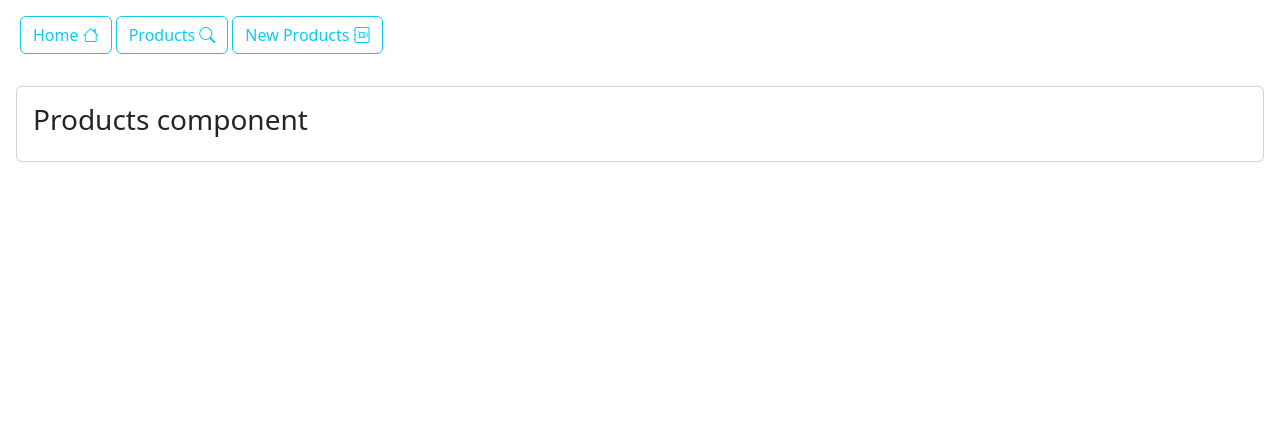
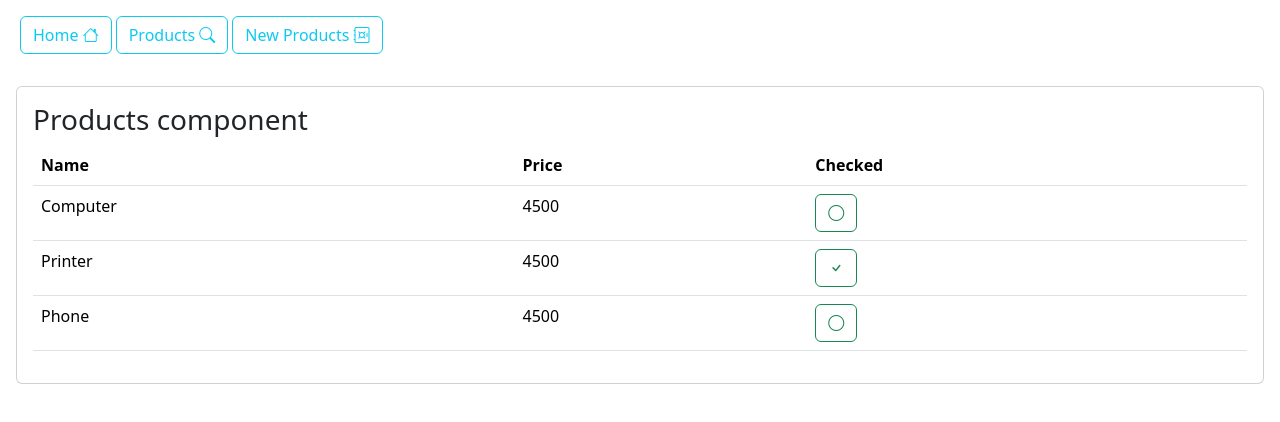
Before and after one commit to McOP81/TP4-Part2-V2, an Angular app: page /products in a window 1280 px wide. Shown: the top 422 px of the page. Built offline with nearby package versions, Linux system fonts and the light colour scheme.

Commit message:
work without db.json

```diff
--- a/src/app/products/products.component.html
+++ b/src/app/products/products.component.html
@@ -2,6 +2,26 @@
   <div class="card">
     <div class="card-body">
       <h3>Products component</h3>
+      <table class="table">
+        <thead>
+        <tr>
+          <th>Name</th>
+          <th>Price</th>
+          <th>Checked</th>
+        </tr>
+        </thead>
+        <tbody>
+        <tr *ngFor="let product of products">
+          <td>{{product.name}}</td>
+          <td>{{product.price}}</td>
+          <td>
+            <button (click)="handleCheckProduct(product)" class="btn btn-outline-success">
+              <i [class]="product.checked?'bi bi-check':'bi bi-circle'"></i>
+            </button>
+          </td>
+        </tr>
+        </tbody>
+      </table>
     </div>
   </div>
 </div>
--- a/src/app/products/products.component.ts
+++ b/src/app/products/products.component.ts
@@ -6,5 +6,13 @@ import { Component } from '@angular/core';
   styleUrl: './products.component.css'
 })
 export class ProductsComponent {
+  products :Array<any> =[
+    {id : 1, name : "Computer", price : 4500, checked : false},
+    {id : 2, name : "Printer", price : 4500, checked : true},
+    {id : 3, name : "Phone", price : 4500, checked : false}
+  ]
 
+  handleCheckProduct(product: any) {
+    product.checked=!product.checked;
+  }
 }
```
